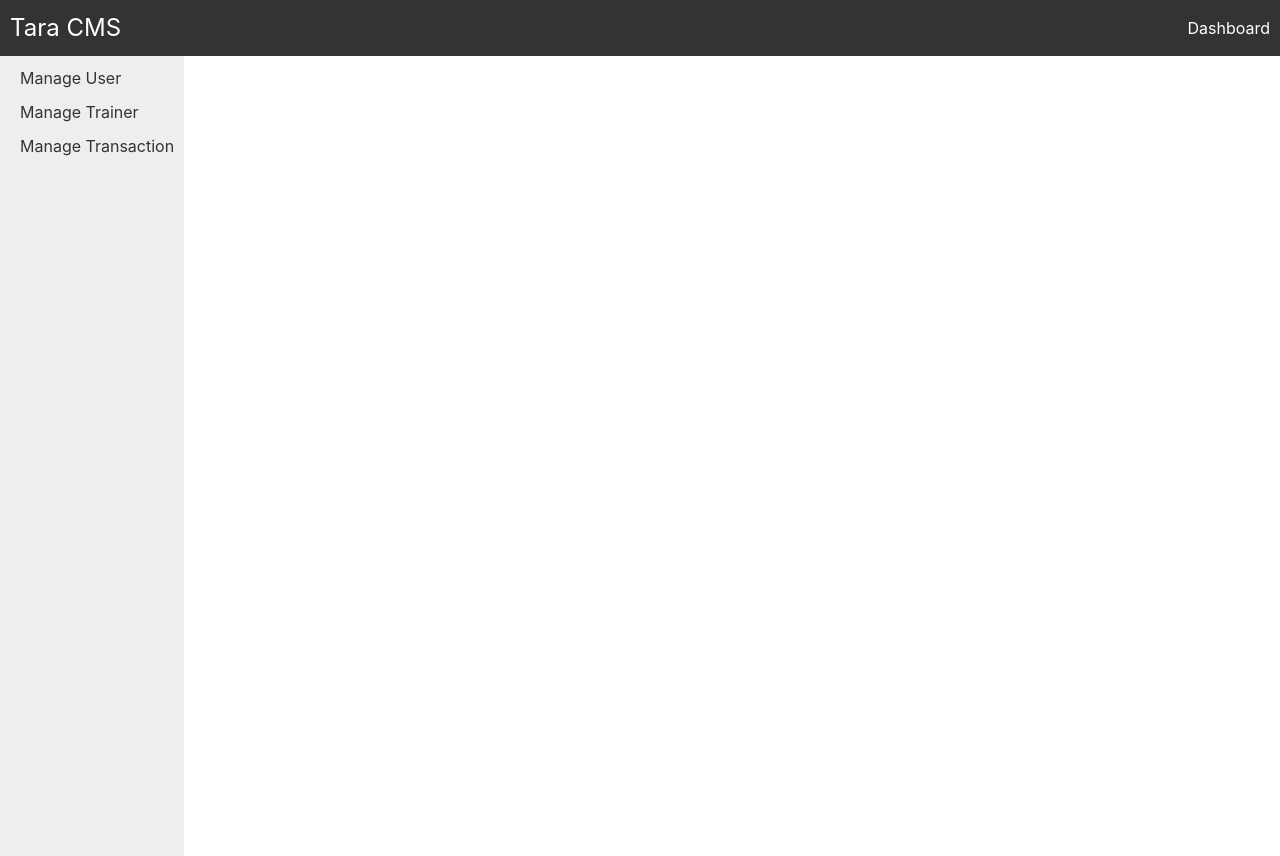
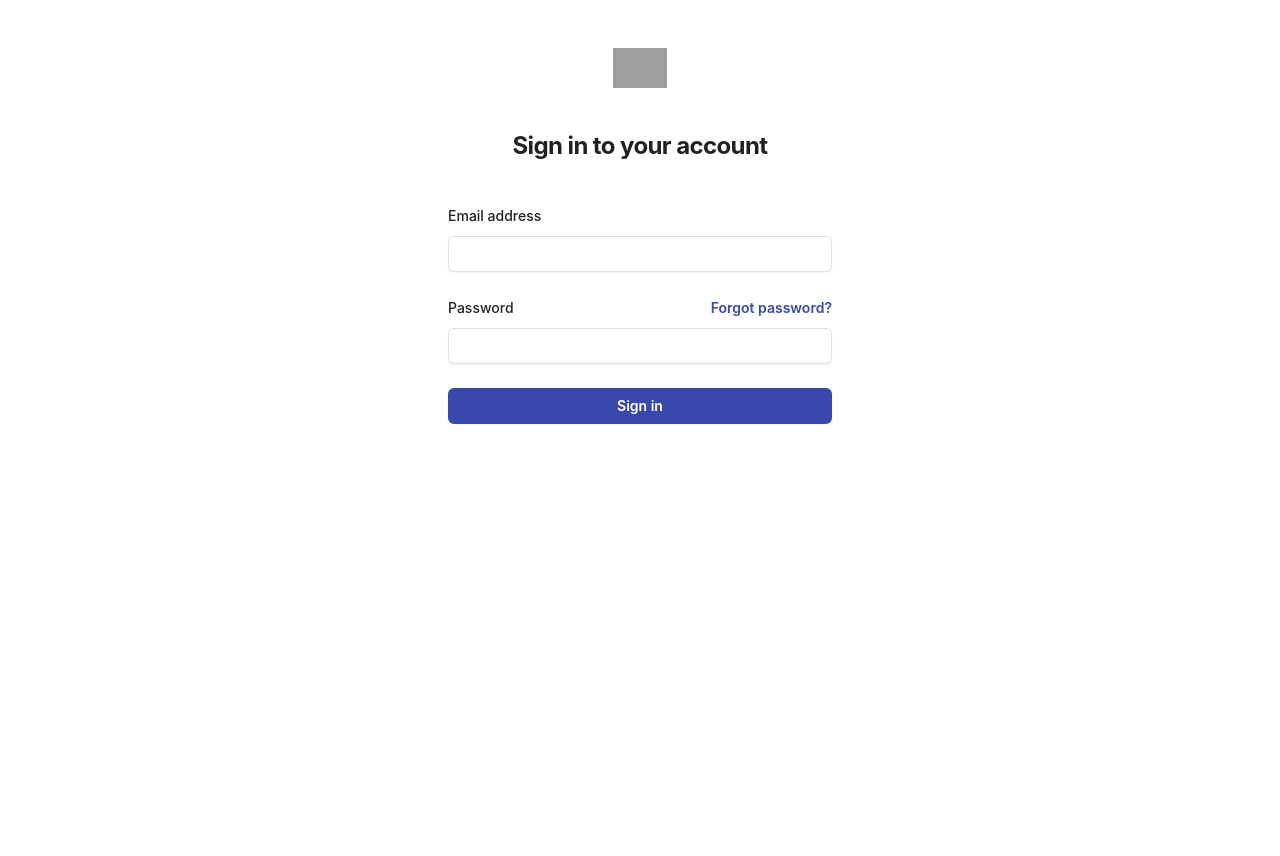
Before and after one commit to Penzslyr/cms-react, a React (Create React App) app: page / in a window 1280 px wide. After the commit the page ends 800 px from the top, so only its background shows below. Built offline with nearby package versions, Linux system fonts and the light colour scheme; grey boxes are pictures that could not be loaded.

Commit message:
add routing login unprotected

```diff
--- a/src/App.js
+++ b/src/App.js
@@ -19,7 +19,7 @@ function App() {
       <Routes>
         <Route path="/ManageTrainer" element={<ManageTrainer />} />
         <Route path="/ManageTsx" element={<ManageTsx />} />
-        <Route path="/" element={<ManageUser />} />
+        <Route path="/ManageUser" element={<ManageUser />} />
       </Routes>
     </BrowserRouter>
   );
--- a/src/index.js
+++ b/src/index.js
@@ -9,25 +9,31 @@ import DefaultLayout from "./pages/DefaultLayout";
 import ManageTrainer from "./pages/ManageTrainer";
 import ManageUser from "./pages/ManageUser";
 import ManageTsx from "./pages/ManageTsx";
+import LoginPage from "./pages/LoginPage";
 
 const router = createBrowserRouter([
   {
-    path: "/",
+    path: "/Dashboard",
     element: <DefaultLayout />,
     children: [
       {
-        path: "/ManageTrainer",
+        path: "ManageTrainer",
         element: <ManageTrainer />,
       },
       {
-        path: "/ManageUser",
+        path: "ManageUser",
         element: <ManageUser />,
       },
       {
-        path: "/ManageTsx",
+        path: "ManageTsx",
         element: <ManageTsx />,
       },
     ],
+  },
+  {
+    path: "/",
+    element: <LoginPage />,
+    index: true,
   },
 ]);
 
--- a/src/pages/DefaultLayout.js
+++ b/src/pages/DefaultLayout.js
@@ -20,13 +20,13 @@ const DefaultLayout = () => {
         <div className="sidebar">
           <ul className="menu">
             <li>
-              <a href="/ManageUser">Manage User</a>
+              <a href="/Dashboard/ManageUser">Manage User</a>
             </li>
             <li>
-              <a href="/ManageTrainer">Manage Trainer</a>
+              <a href="/Dashboard/ManageTrainer">Manage Trainer</a>
             </li>
             <li>
-              <a href="/ManageTsx">Manage Transaction</a>
+              <a href="/Dashboard/ManageTsx">Manage Transaction</a>
             </li>
             {/* Add more menu items as needed */}
           </ul>
--- /dev/null
+++ b/src/pages/LoginPage.js
@@ -0,0 +1,86 @@
+import React from "react";
+import { useNavigate } from "react-router-dom";
+
+const LoginPage = () => {
+  const navigate = useNavigate();
+  return (
+    <div>
+      <div className="flex min-h-full flex-1 flex-col justify-center px-6 py-12 lg:px-8">
+        <div className="sm:mx-auto sm:w-full sm:max-w-sm">
+          <img
+            className="mx-auto h-10 w-auto"
+            src="https://tailwindui.com/img/logos/mark.svg?color=indigo&shade=600"
+            alt="Your Company"
+          />
+          <h2 className="mt-10 text-center text-2xl font-bold leading-9 tracking-tight text-gray-900">
+            Sign in to your account
+          </h2>
+        </div>
+
+        <div className="mt-10 sm:mx-auto sm:w-full sm:max-w-sm">
+          <form className="space-y-6" action="#" method="POST">
+            <div>
+              <label
+                htmlFor="email"
+                className="block text-sm font-medium leading-6 text-gray-900"
+              >
+                Email address
+              </label>
+              <div className="mt-2">
+                <input
+                  id="email"
+                  name="email"
+                  type="email"
+                  autoComplete="email"
+                  required
+                  className="block w-full rounded-md border-0 py-1.5 text-gray-900 shadow-sm ring-1 ring-inset ring-gray-300 placeholder:text-gray-400 focus:ring-2 focus:ring-inset focus:ring-indigo-600 sm:text-sm sm:leading-6"
+                />
+              </div>
+            </div>
+
+            <div>
+              <div className="flex items-center justify-between">
+                <label
+                  htmlFor="password"
+                  className="block text-sm font-medium leading-6 text-gray-900"
+                >
+                  Password
+                </label>
+                <div className="text-sm">
+                  <a
+                    href="#"
+                    className="font-semibold text-indigo-600 hover:text-indigo-500"
+                  >
+                    Forgot password?
+                  </a>
+                </div>
+              </div>
+              <div className="mt-2">
+                <input
+                  id="password"
+                  name="password"
+                  type="password"
+                  autoComplete="current-password"
+                  required
+                  className="block w-full rounded-md border-0 py-1.5 text-gray-900 shadow-sm ring-1 ring-inset ring-gray-300 placeholder:text-gray-400 focus:ring-2 focus:ring-inset focus:ring-indigo-600 sm:text-sm sm:leading-6"
+                />
+              </div>
+            </div>
+
+            <div>
+              <button
+                type="submit"
+                onClick={() => navigate("/Dashboard")}
+                className="flex w-full justify-center rounded-md bg-indigo-600 px-3 py-1.5 text-sm font-semibold leading-6 text-white shadow-sm hover:bg-indigo-500 focus-visible:outline focus-visible:outline-2 focus-visible:outline-offset-2 focus-visible:outline-indigo-600"
+              >
+                Sign in
+              </button>
+            </div>
+          </form>
+        </div>
+      </div>
+    </div>
+  );
+};
+
+export default LoginPage;
```
